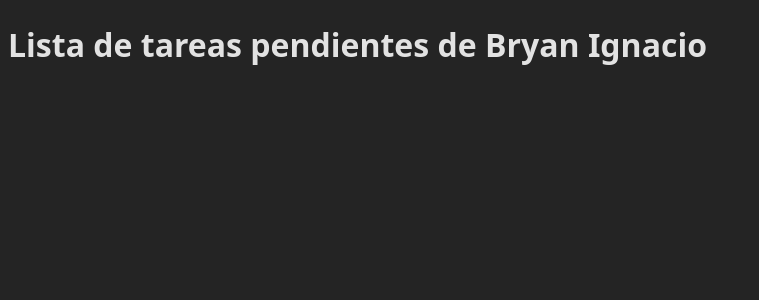
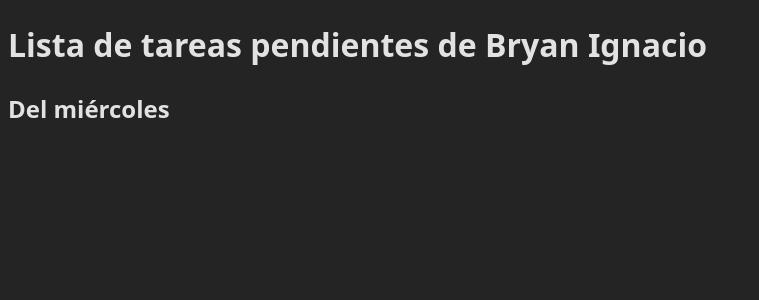
Before and after one commit to bryan-ignacio/react_v19.1, a React (Vite) app in the folder 01-gui/: page / in a window 1280 px wide. Shown: the top 300 px of the page, without its empty margins (0-759 px from the left). Built offline with nearby package versions, Linux system fonts and the light colour scheme.

Commit message:
jsx con variables

```diff
--- a/01-gui/src/components/04-jsx-llaves/App.jsx
+++ b/01-gui/src/components/04-jsx-llaves/App.jsx
@@ -1,8 +1,11 @@
+import TodoList from "./Todolist";
+
 export default function App() {
   const name = "Bryan Ignacio";
   return (
     <>
       <h1>Lista de tareas pendientes de {name}</h1>
+      <TodoList />
     </>
   );
 }
--- /dev/null
+++ b/01-gui/src/components/04-jsx-llaves/Todolist.jsx
@@ -0,0 +1,13 @@
+function formatDate(date) {
+  return new Intl.DateTimeFormat("es-ES", { weekday: "long" }).format(date);
+}
+
+export default function TodoList() {
+  const today = new Date();
+
+  return (
+    <>
+      <h2>Del {formatDate(today)}</h2>
+    </>
+  );
+}
```
Also changed, not shown: 01-gui/src/components/04-jsx-llaves/def.txt.
